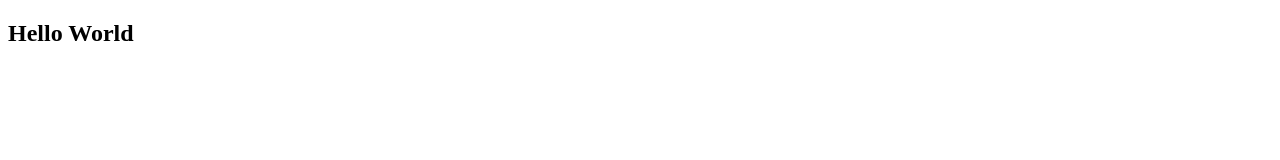
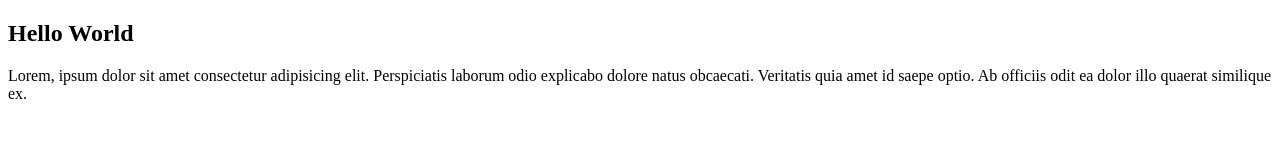
Before and after one commit to diaryocdjp/wpu-git-remote2, a plain HTML site: page index.html in a window 1280 px wide. Drawn offline with Linux system fonts and the light colour scheme.

Commit message:
Menambahkan Paragraf

```diff
--- a/index.html
+++ b/index.html
@@ -10,6 +10,9 @@
 
 <body>
     <h2>Hello World</h2>
+
+    <p>Lorem, ipsum dolor sit amet consectetur adipisicing elit. Perspiciatis laborum odio explicabo dolore natus
+        obcaecati. Veritatis quia amet id saepe optio. Ab officiis odit ea dolor illo quaerat similique ex.</p>
 </body>
 
 </html>
```
